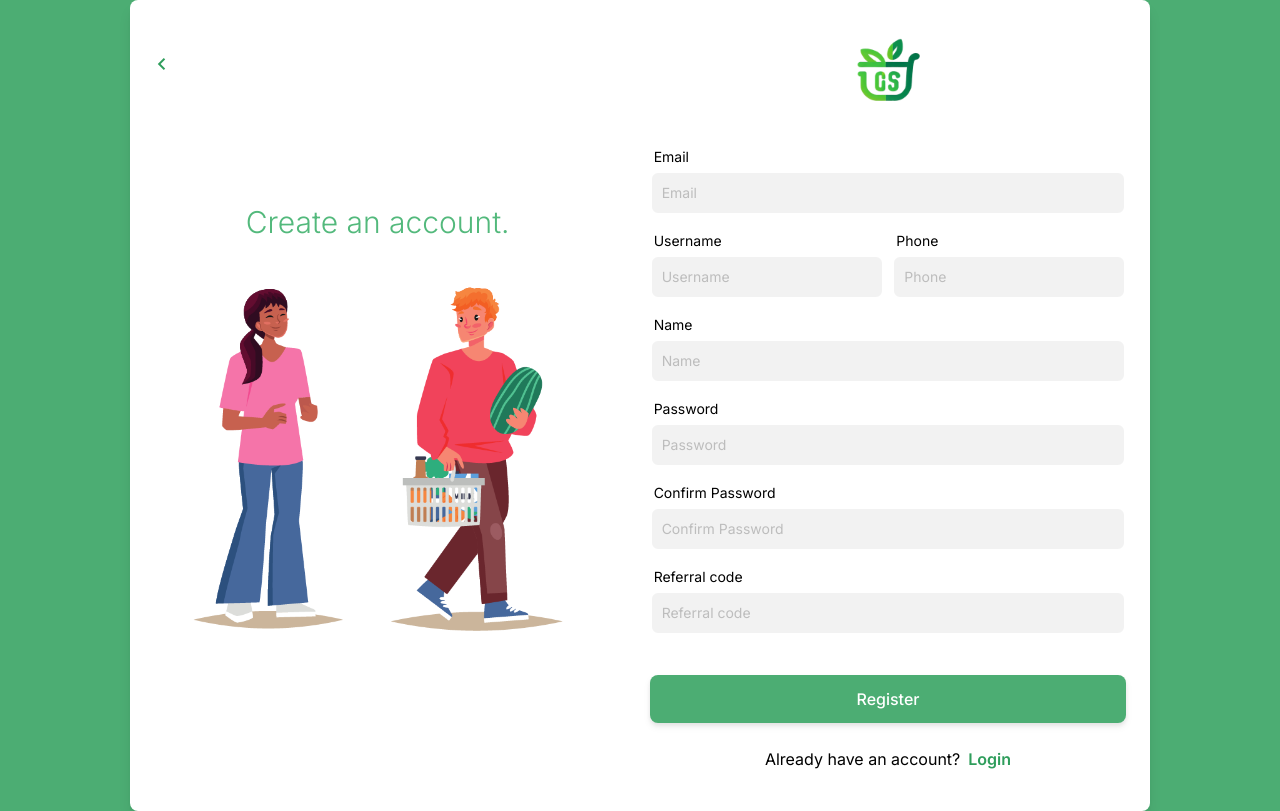
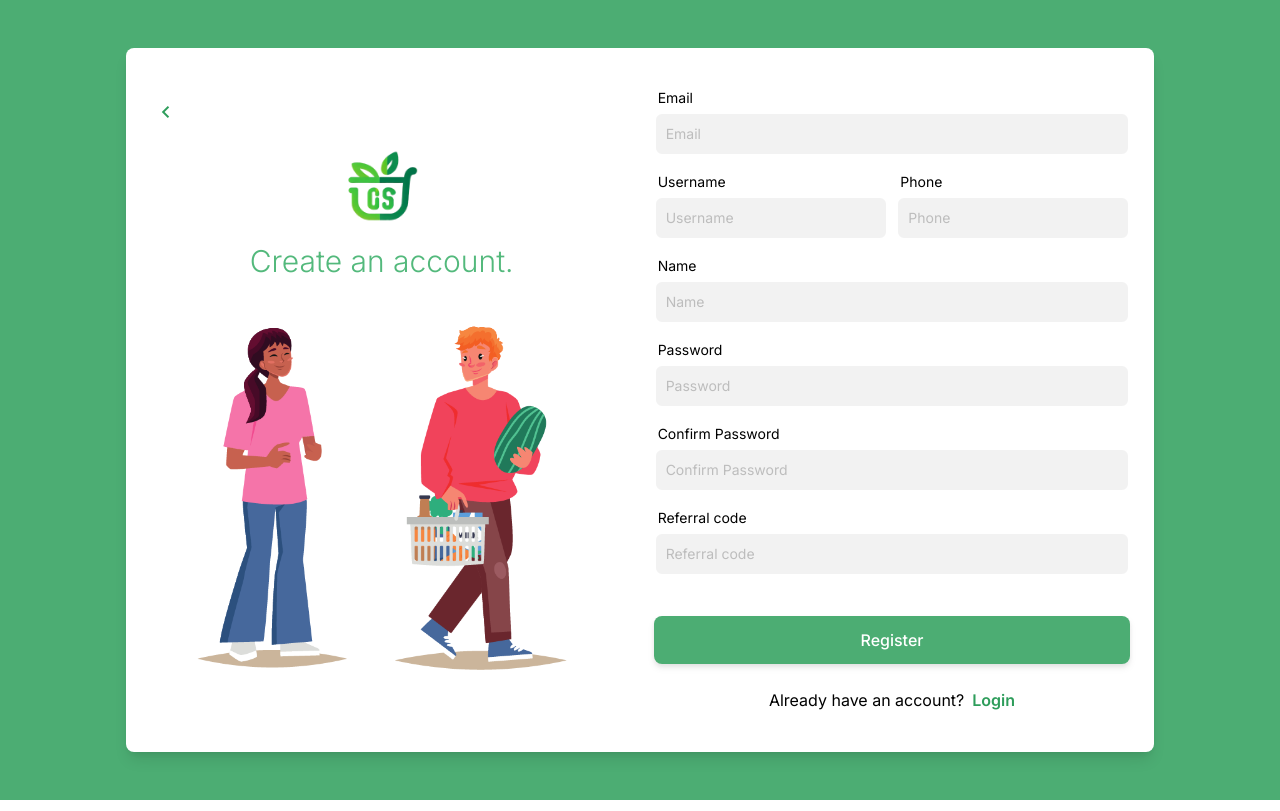
Before and after one commit to purwadhikafullstack/JCWDOL0901, a React (Create React App) app in the folder projects/client/: page /register in a window 1280 px wide. Built offline with nearby package versions, Linux system fonts and the light colour scheme.

Commit message:
Readjusted desktop layout

```diff
--- a/projects/client/src/pages/Register/RegisterDesktop.jsx
+++ b/projects/client/src/pages/Register/RegisterDesktop.jsx
@@ -6,7 +6,7 @@ import RegisterIllustration from "../../components/Register/RegisterIllustration
 
 const DesktopIllustration = () => {
 	return (
-		<div className="my-auto mx-12">
+		<div className="my-auto mx-12 mt-2 shrink">
 			<div className="mb-4 text-green-200 text-3xl font-light">
 				Create an account.
 			</div>
@@ -17,14 +17,14 @@ const DesktopIllustration = () => {
 
 const RegisterDesktop = () => {
 	return (
-		<div className="flex flex-col mx-auto my-auto flex-1 min-w-[480px] min-h-screen overflow-hidden bg-green-300">
-			<div className="flex flex-row shrink-0 justify-around bg-white mx-auto my-auto rounded-lg min-w-fit shadow-lg">
-				<div className="flex flex-col shrink-0 pt-8 content-start min-w-[fit] content-center">
+		<div className="flex flex-col mx-auto my-auto min-w-[480px] min-h-screen bg-green-300">
+			<div className="flex flex-row min-w-fit justify-around mx-auto my-auto rounded-lg shadow-lg bg-white">
+				<div className="flex flex-col shrink content-center pt-8 ml-2">
 					<BackButton url="/" color="text-green-400" />
+					<CompanyLogo color="true" className="mb-2 w-1/6 cursor-pointer mx-auto shrink"/>
 					<DesktopIllustration />
 				</div>
 				<div className="flex flex-col items-center shrink-0">
-					<CompanyLogo color="true" className="mt-8 w-[75px] cursor-pointer" />
 					<RegisterForm />
 				</div>
 			</div>
```
